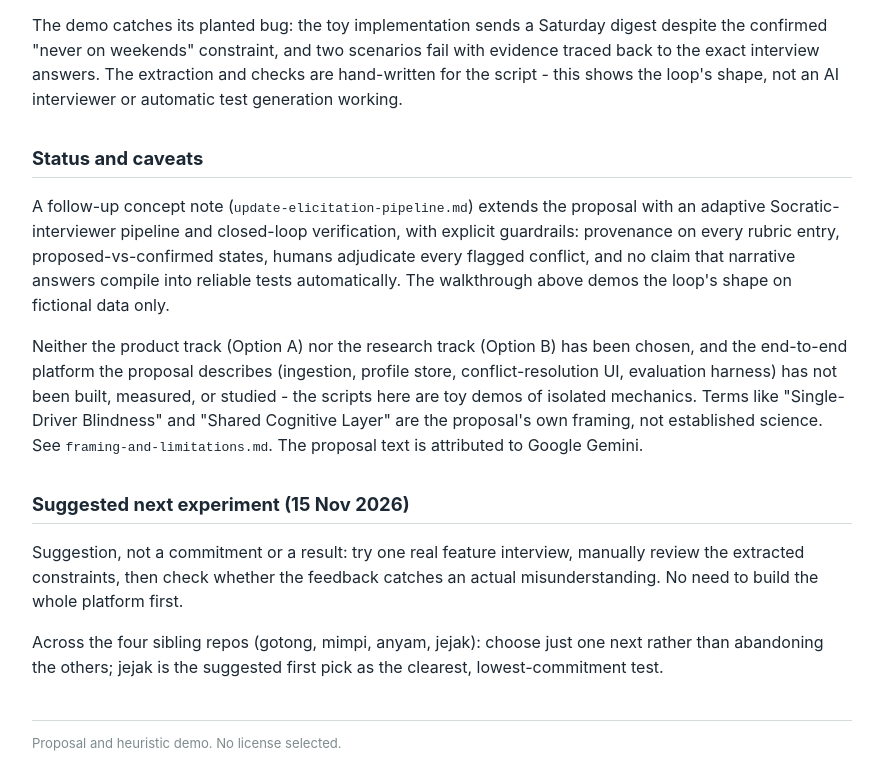
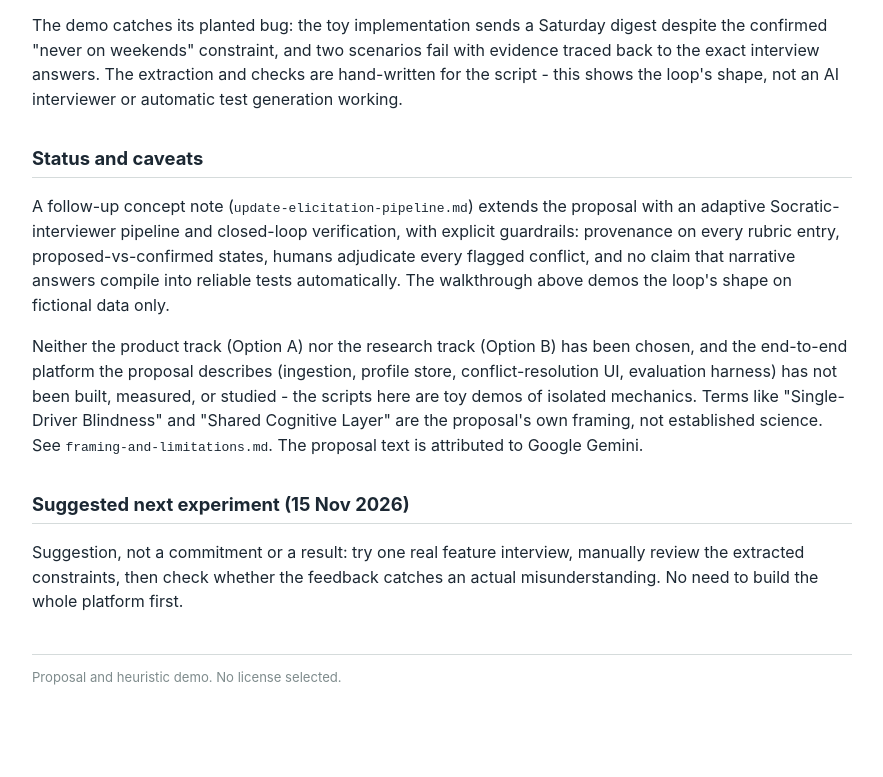
Before and after one commit to irvan-putra/anyam, a plain HTML site: page docs/index.html in a window 1280 px wide. Shown: the part 1849-2626 px from the top of the page, without its empty margins (198-1081 px from the left). After the commit the page ends 2561 px from the top, so only its background shows below. Drawn offline with Linux system fonts and the light colour scheme.

Commit message:
Keep the next-experiment note self-contained

```diff
--- a/docs/index.html
+++ b/docs/index.html
@@ -88,10 +88,6 @@ proposal text is attributed to Google Gemini.</p>
 manually review the extracted constraints, then check whether the feedback
 catches an actual misunderstanding. No need to build the whole platform
 first.</p>
-<p>Across the four sibling repos (gotong, mimpi, anyam, jejak): choose just
-one next rather than abandoning the others; jejak is the suggested first
-pick as the clearest, lowest-commitment test.</p>
-
 <footer>Proposal and heuristic demo. No license selected.</footer>
 </body>
 </html>
```
Also changed, not shown: 1 other file.
